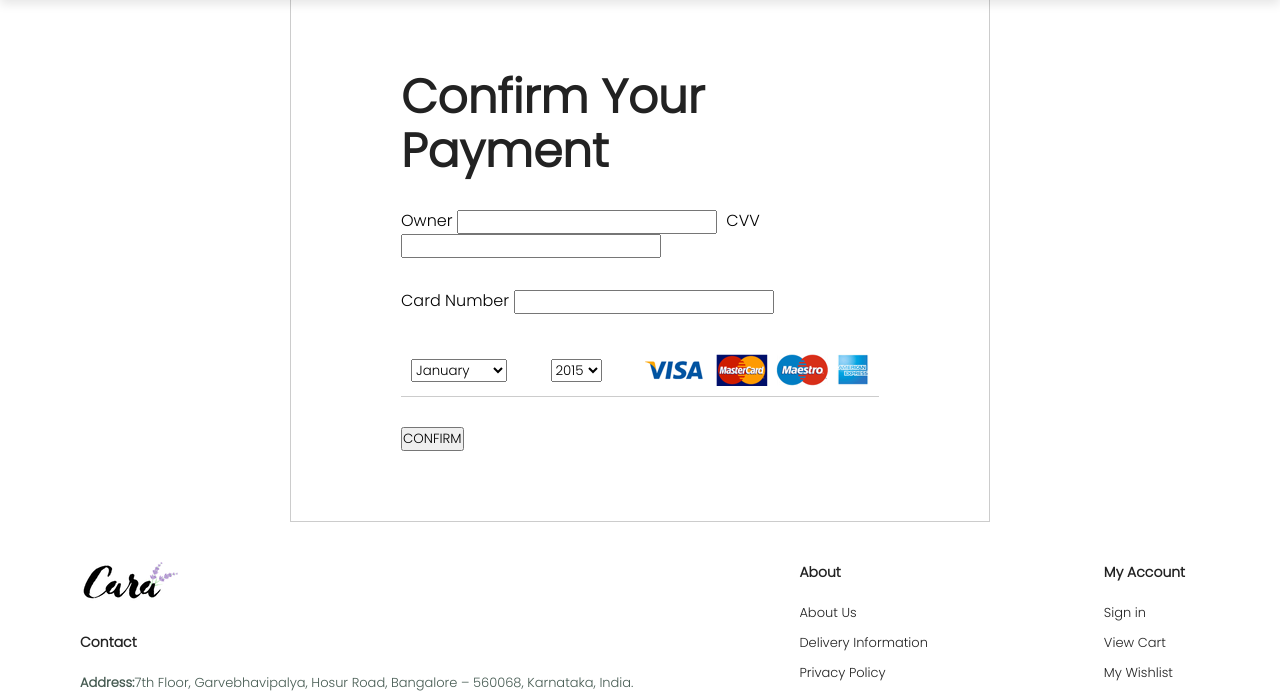
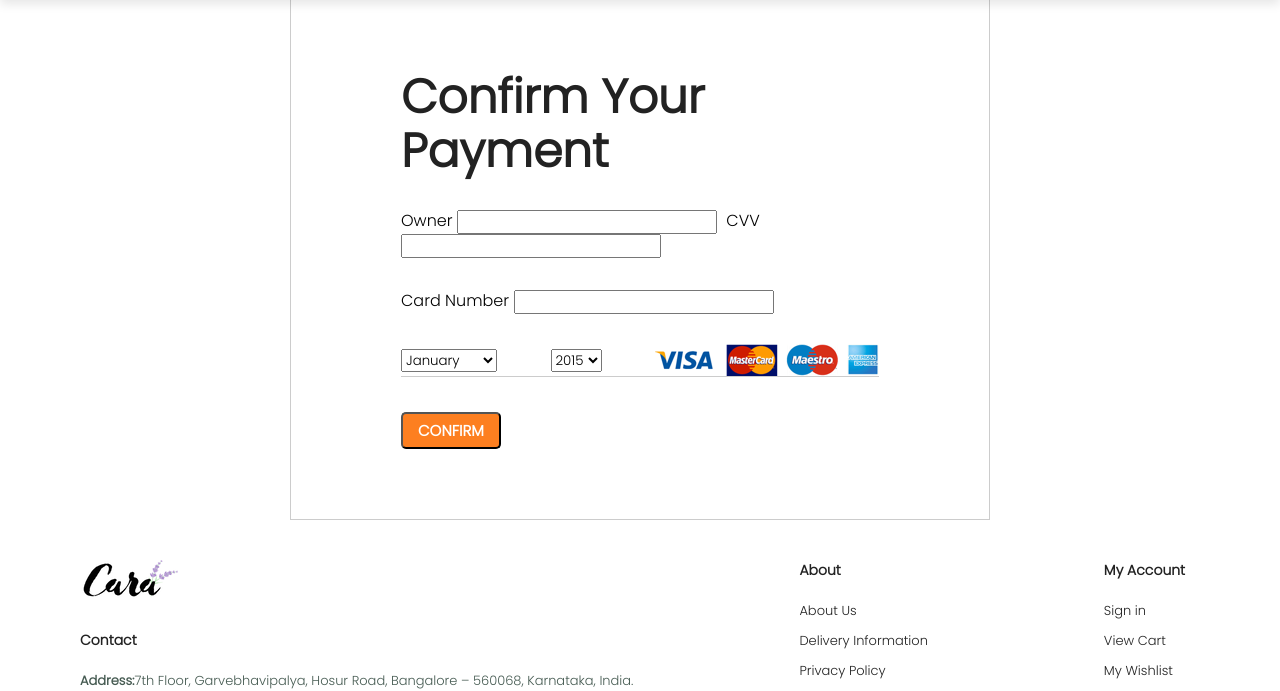
Before and after one commit to GunalanD95/django-ecommerce, a Django app: page /cart/payment/ in a window 1280 px wide. Shown: the part 81-772 px from the top of the page. Run offline with Django 4.2, Linux system fonts and the light colour scheme; some libraries are stand-ins or nearby versions.

Commit message:
add recent changes

```diff
--- a/esite/static/css/pay.css
+++ b/esite/static/css/pay.css
@@ -17,6 +17,23 @@
     flex-direction: row;
     justify-content: space-between;
     align-items: center;
-    padding: 10px;
     border-bottom: 1px solid #ccc;
 }
+
+
+button{
+    border-radius: 5px;
+    padding: 5px 15px;
+    font-weight: bolder;
+    font-size: 15px;
+    font-weight: bolder;
+    color: #fff;
+    background: #FD7F20;
+    margin-top: 5px;
+}
+
+button:hover{
+    background-color: #0B6F5F;
+    color: #fff;
+    transition: 0.5s ease;
+}
```
